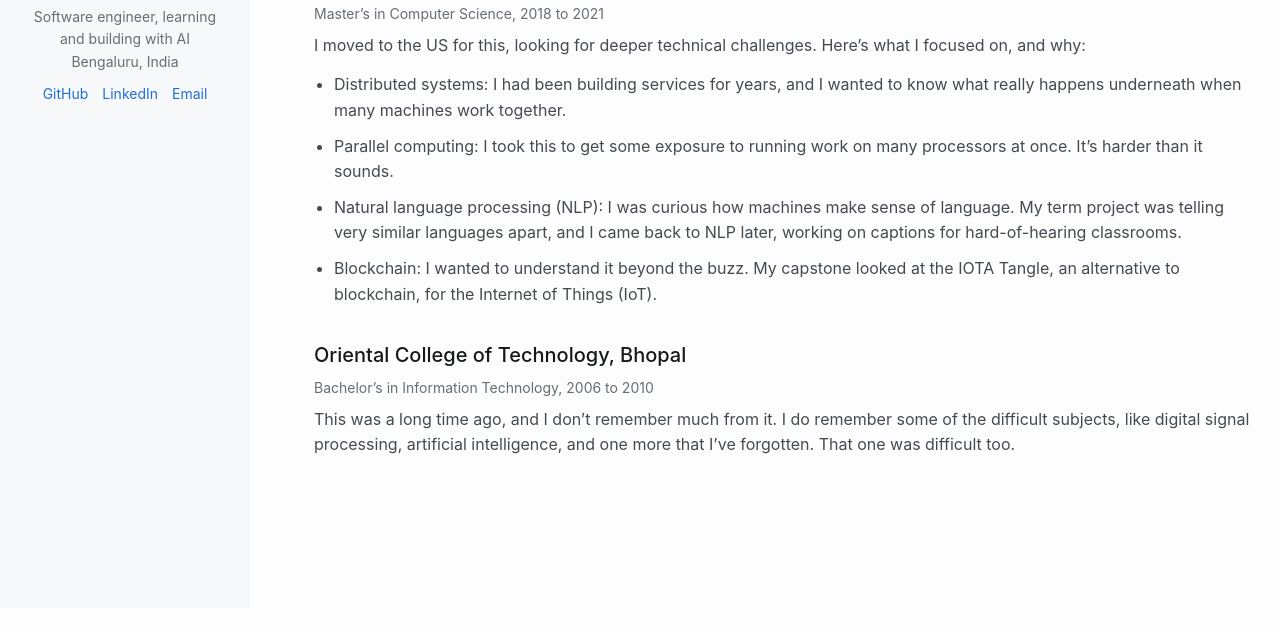
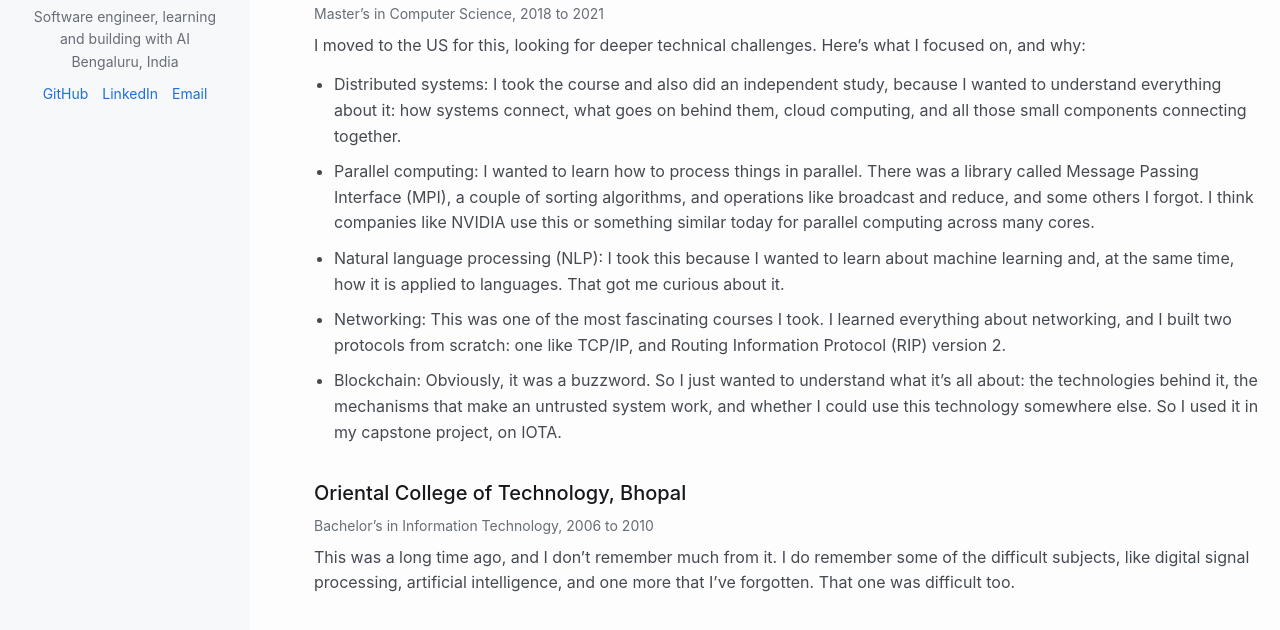
Before and after one commit to sudhir13s/sudhir13s.github.io, an Astro site: page /education in a window 1280 px wide. Shown: the part 190-820 px from the top of the page. Built offline with nearby package versions, Linux system fonts and the light colour scheme; Astro itself is replaced by a stand-in of ours.

Commit message:
feat(content): use the owner's own reasons for the Master's courses

```diff
--- a/src/content/pages/education.md
+++ b/src/content/pages/education.md
@@ -10,10 +10,11 @@ order: 5
 
 I moved to the US for this, looking for deeper technical challenges. Here's what I focused on, and why:
 
-- Distributed systems: I had been building services for years, and I wanted to know what really happens underneath when many machines work together.
-- Parallel computing: I took this to get some exposure to running work on many processors at once. It's harder than it sounds.
-- Natural language processing (NLP): I was curious how machines make sense of language. My term project was telling very similar languages apart, and I came back to NLP later, working on captions for hard-of-hearing classrooms.
-- Blockchain: I wanted to understand it beyond the buzz. My capstone looked at the IOTA Tangle, an alternative to blockchain, for the Internet of Things (IoT).
+- Distributed systems: I took the course and also did an independent study, because I wanted to understand everything about it: how systems connect, what goes on behind them, cloud computing, and all those small components connecting together.
+- Parallel computing: I wanted to learn how to process things in parallel. There was a library called Message Passing Interface (MPI), a couple of sorting algorithms, and operations like broadcast and reduce, and some others I forgot. I think companies like NVIDIA use this or something similar today for parallel computing across many cores.
+- Natural language processing (NLP): I took this because I wanted to learn about machine learning and, at the same time, how it is applied to languages. That got me curious about it.
+- Networking: This was one of the most fascinating courses I took. I learned everything about networking, and I built two protocols from scratch: one like TCP/IP, and Routing Information Protocol (RIP) version 2.
+- Blockchain: Obviously, it was a buzzword. So I just wanted to understand what it's all about: the technologies behind it, the mechanisms that make an untrusted system work, and whether I could use this technology somewhere else. So I used it in my capstone project, on IOTA.
 
 ## Oriental College of Technology, Bhopal
 
```
Also changed, not shown: docs/progress/2026-10-30T22-25-education-focus-bullets.md (+1 -0 lines).
